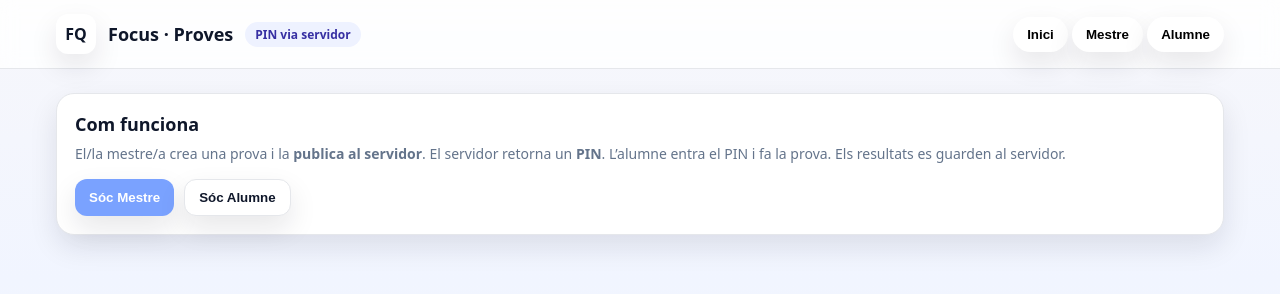
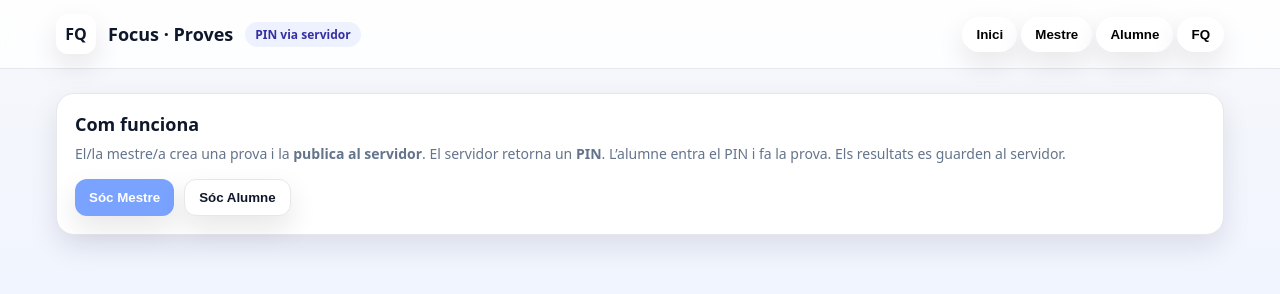
Before and after one commit to FocusAcademySTQ/FocusCat, a website: page public/index.html in a window 1280 px wide. Drawn offline with nearby package versions, Linux system fonts and the light colour scheme.

Commit message:
Update index.html

```diff
--- a/public/index.html
+++ b/public/index.html
@@ -129,6 +129,7 @@
       <button class="pill" id="btnHome" onclick="showView('home')">Inici</button>
       <button class="pill" id="btnTeacher" onclick="askTeacherCode()">Mestre</button>
       <button class="pill" id="btnStudent" onclick="enterRole('student')">Alumne</button>
+      <button class="pill" id="btnFQ" onclick="window.location.href='https://focusquiz.netlify.app/'">FQ</button>
     </nav>
   </div>
 </header>
```
